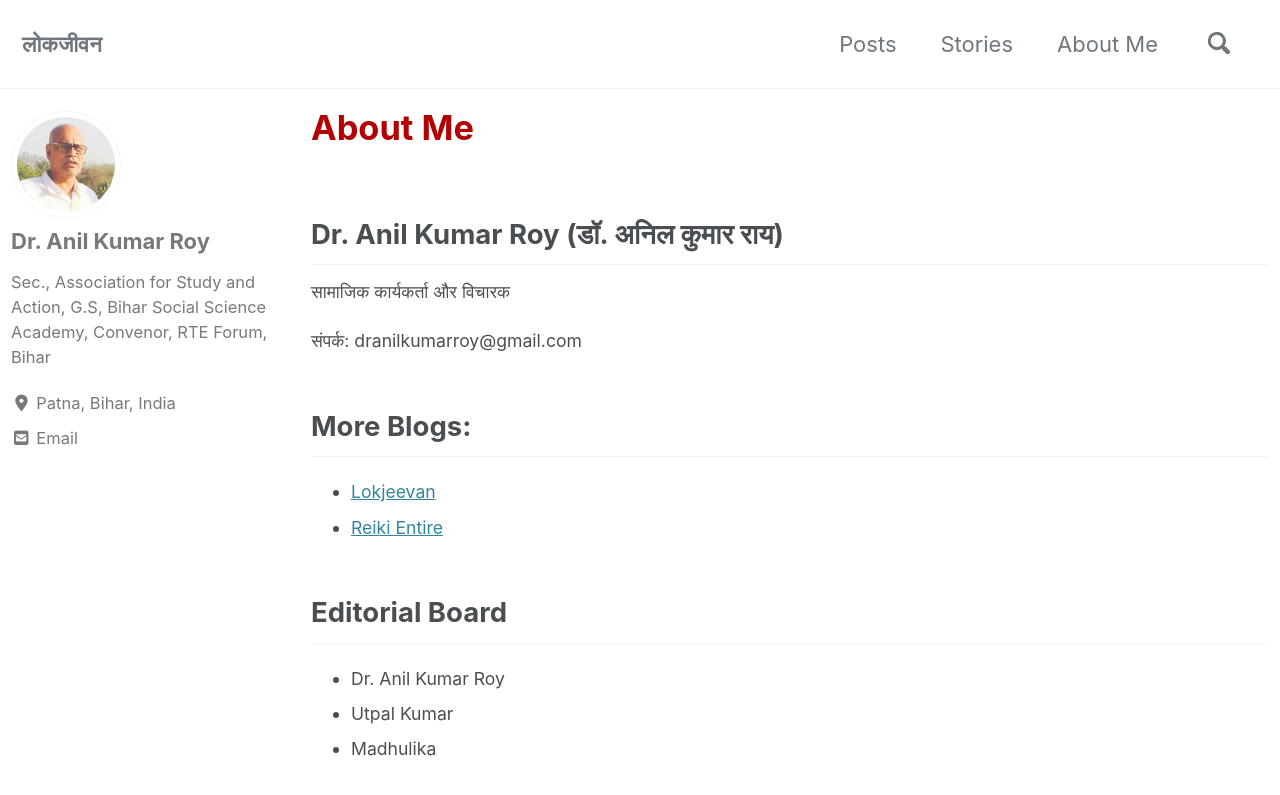
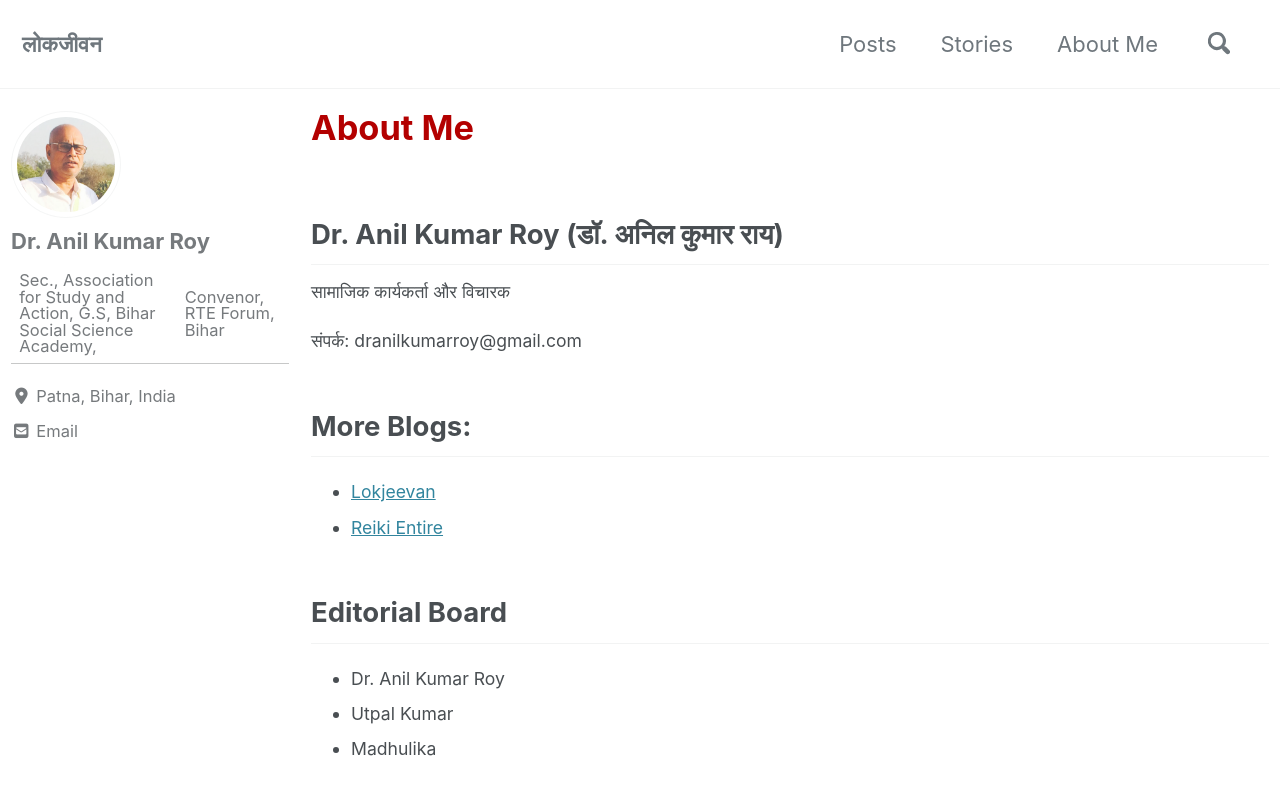
Before and after one commit to lokjivan/lokjivan-earthinversion, a Jekyll site: the page built from _pages/about-me.html, in a window 1280 px wide and 900 px high. Shown: the top 795 px of the window. Built offline with Jekyll 4.4.1, drawn with Linux system fonts in a browser that asks for light colours; cached includes are drawn as plain includes; nearby versions of some CDN libraries; comment, search, counter and statistics services are not loaded.

```diff
--- a/_config.yml
+++ b/_config.yml
@@ -109,7 +109,7 @@ analytics:
 author:
   name             : "Dr. Anil Kumar Roy"
   avatar           : "/assets/images/anilphoto.jpeg" # path of avatar image, e.g. "/assets/images/bio-photo.jpg"
-  bio              : "Sec., Association for Study and Action, G.S, Bihar Social Science Academy, Convenor, RTE Forum, Bihar"
+  bio              : "Sec., Association for Study and Action, G.S, Bihar Social Science Academy,| Convenor, RTE Forum, Bihar"
   location         : "Patna, Bihar, India"
   email            :
   links:
```
